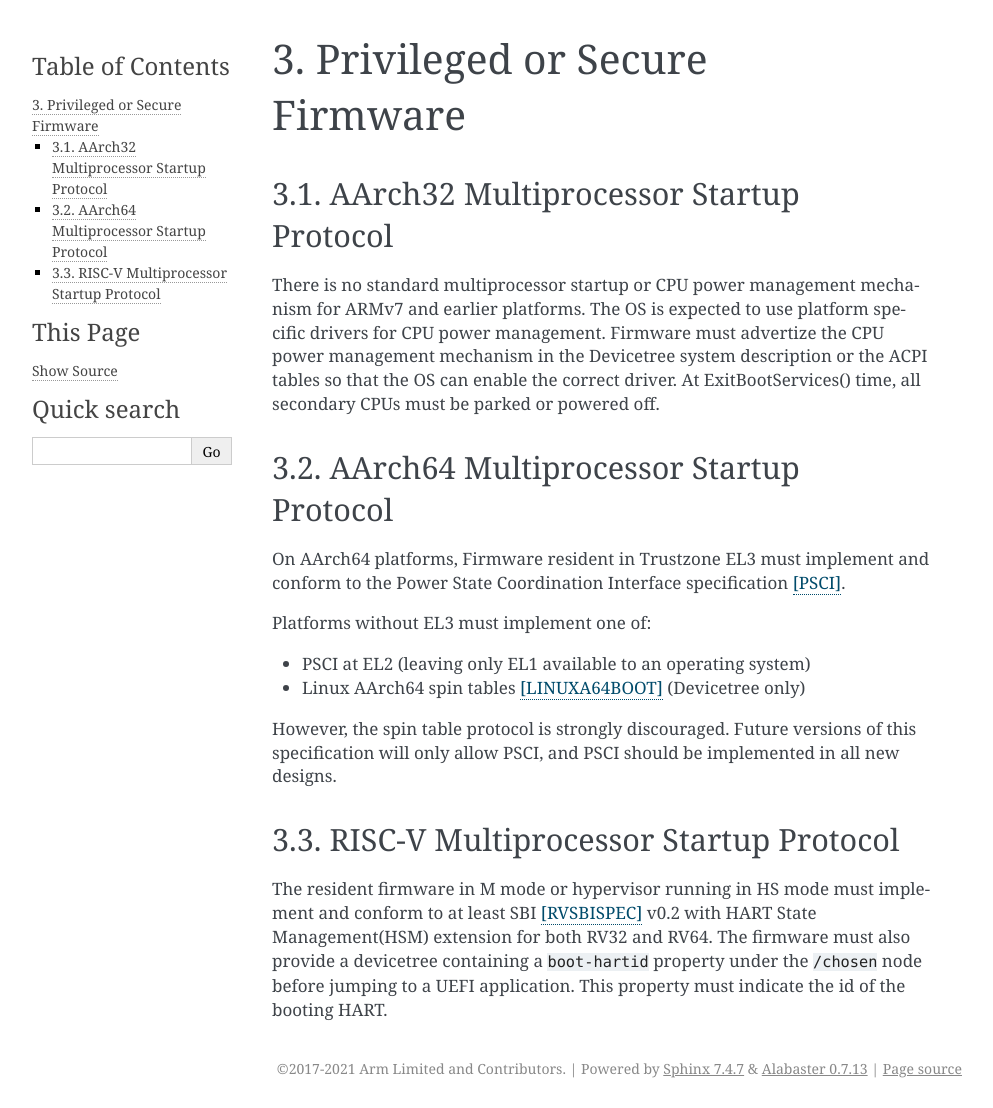
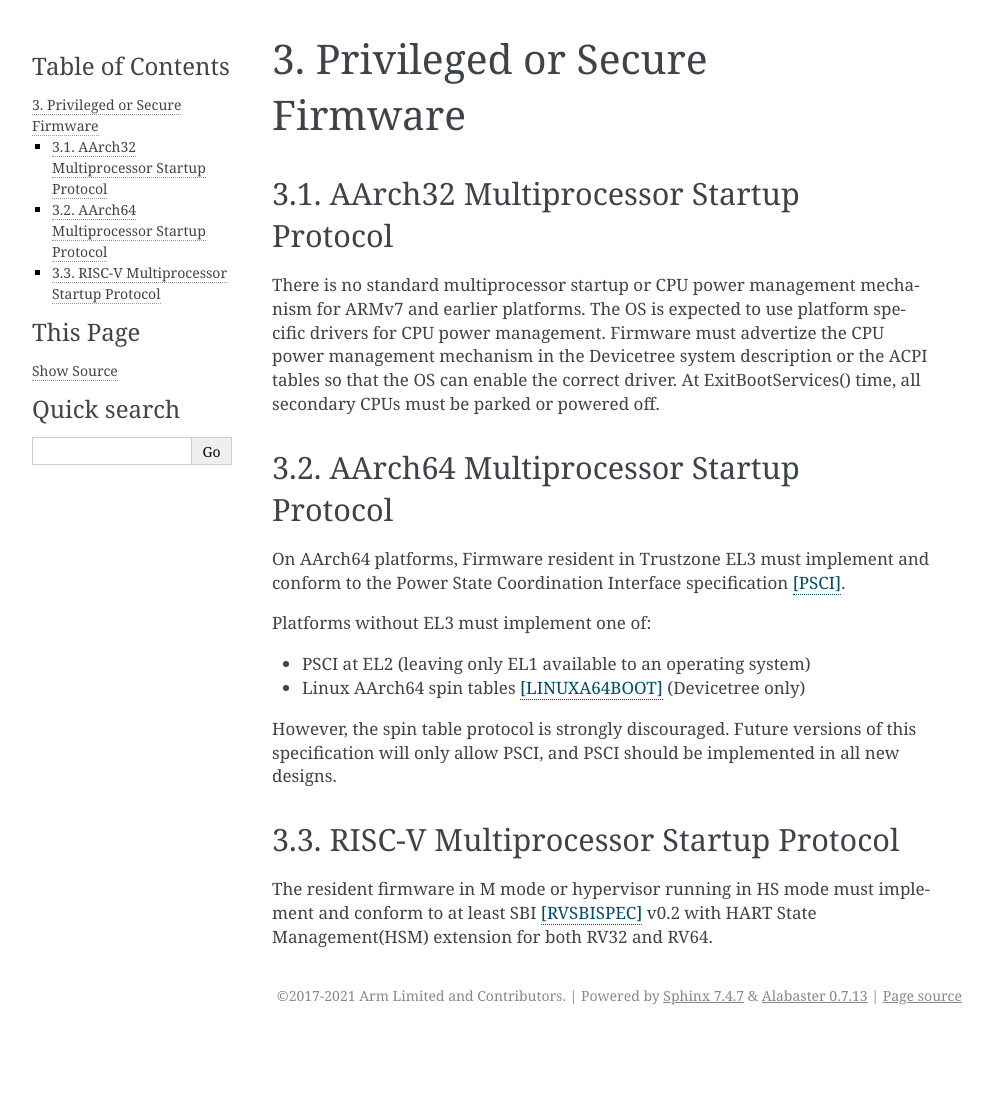
Before and after one commit to ARM-software/ebbr, a Sphinx documentation site: the page built from source/chapter3-secureworld.rst, in a window 1280 px wide. Shown: the whole page, without its empty margins (148-1141 px from the left). Built offline with Sphinx 7.4.7, drawn with Linux system fonts in a browser that asks for light colours; after the commit the page ends 1035 px from its top, so only the background shows below that.

Commit message:
chapter3: drop boot-hartid
Drop RISC-V boot hartid requirement as it is ignored as of UEFI 2.10.

Signed-off-by: Vincent Stehlé <vincent.stehle@arm.com>

```diff
--- a/source/chapter3-secureworld.rst
+++ b/source/chapter3-secureworld.rst
@@ -33,6 +33,3 @@ RISC-V Multiprocessor Startup Protocol
 The resident firmware in M mode or hypervisor running in HS mode must implement
 and conform to at least SBI [RVSBISPEC]_ v0.2 with HART State Management(HSM)
 extension for both RV32 and RV64.
-The firmware must also provide a devicetree containing a ``boot-hartid`` property
-under the ``/chosen`` node before jumping to a UEFI application.
-This property must indicate the id of the booting HART.
```
